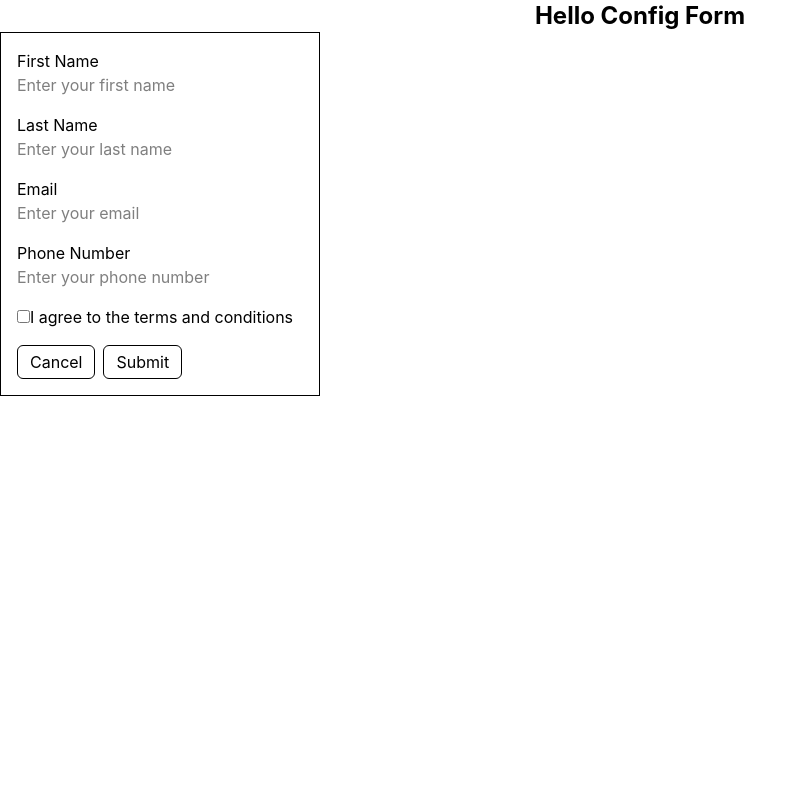
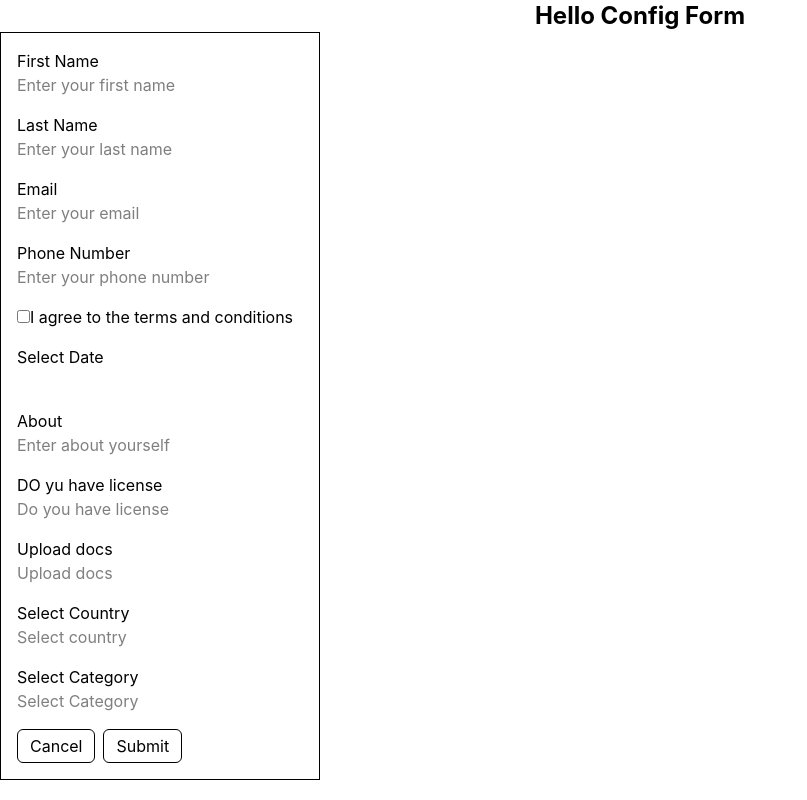
Before and after one commit to prinshusde/Config-Driven-Form, a React (Vite) app: page / in a window 1280 px wide. Shown: the whole page, without its empty margins (0-807 px from the left). Built offline with nearby package versions, Linux system fonts and the light colour scheme.

Commit message:
added more input element object

```diff
--- a/src/App.jsx
+++ b/src/App.jsx
@@ -52,6 +52,71 @@ const Inputs = [
     value: "",
     name: "termsAndConditions",
     id: "termsAndConditions",
+    error: "",
+    disabled: false,
+    readonly: false,
+  },
+  {
+    type: "date",
+    label: "Select Date",
+    value: "",
+    name: "date",
+    id: "date",
+    error: "",
+    disabled: false,
+    readonly: false,
+  },
+    {
+    type: "textarea",
+    label: "About",
+    placeholder: "Enter about yourself",
+    value: "",
+    name: "about",
+    id: "about",
+    error: "",
+    disabled: false,
+    readonly: false,
+  },
+   {
+    type: "yes_no",
+    label: "DO yu have license",
+    placeholder: "Do you have license",
+    value: "",
+    name: "license",
+    id: "license",
+    error: "",
+    disabled: false,
+    readonly: false,
+  },
+  {
+    type: "file",
+    label: "Upload docs",
+    placeholder: "Upload docs",
+    value: "",
+    name: "docs",
+    id: "docs",
+    error: "",
+    disabled: false,
+    readonly: false,
+  },
+    {
+    type: "single_select",
+    label: "Select Country",
+    placeholder: "Select country",
+    value: "",
+    name: "country",
+    id: "country",
+    error: "",
+    disabled: false,
+    readonly: false,
+  },
+   {
+    type: "multi_select",
+    label: "Select Category",
+    placeholder: "Select Category",
+    value: "",
+    name: "category",
+    id: "category",
     error: "",
     disabled: false,
     readonly: false,
```
